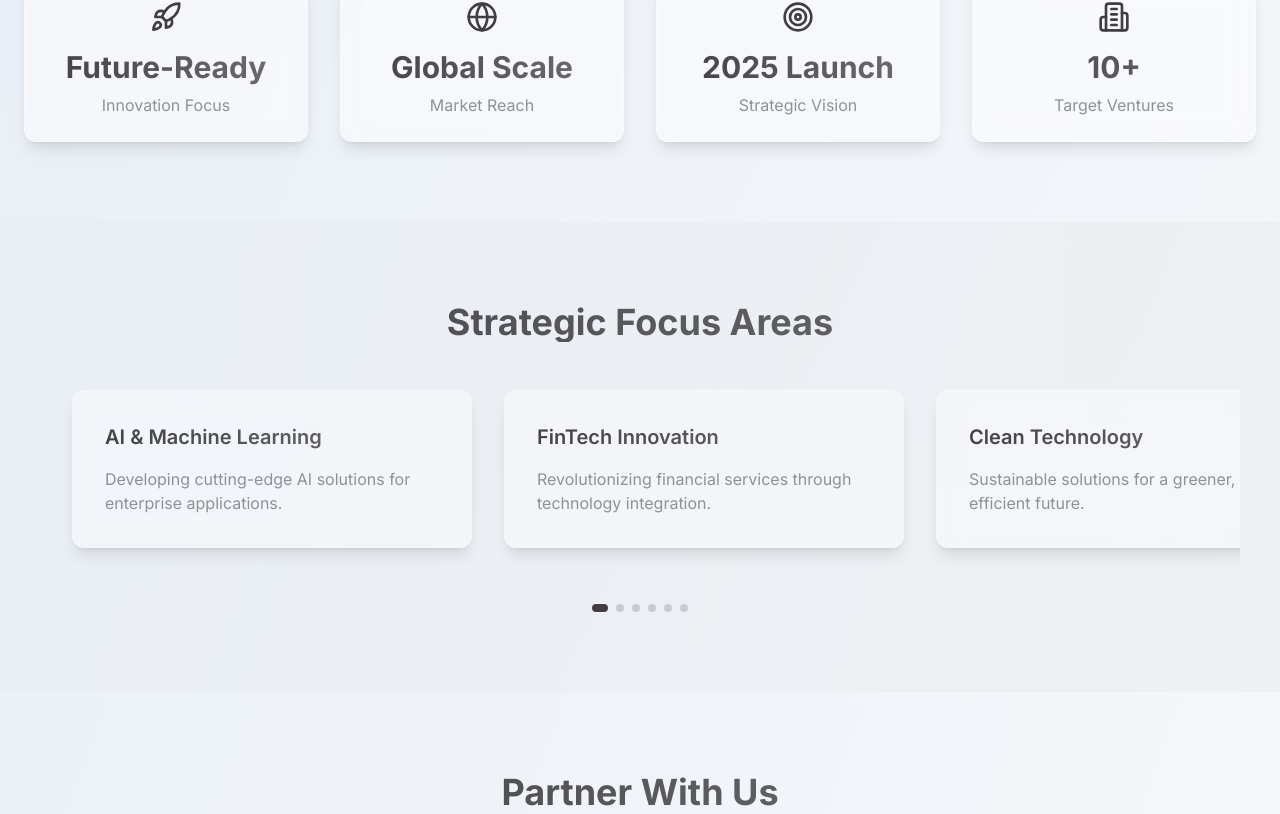
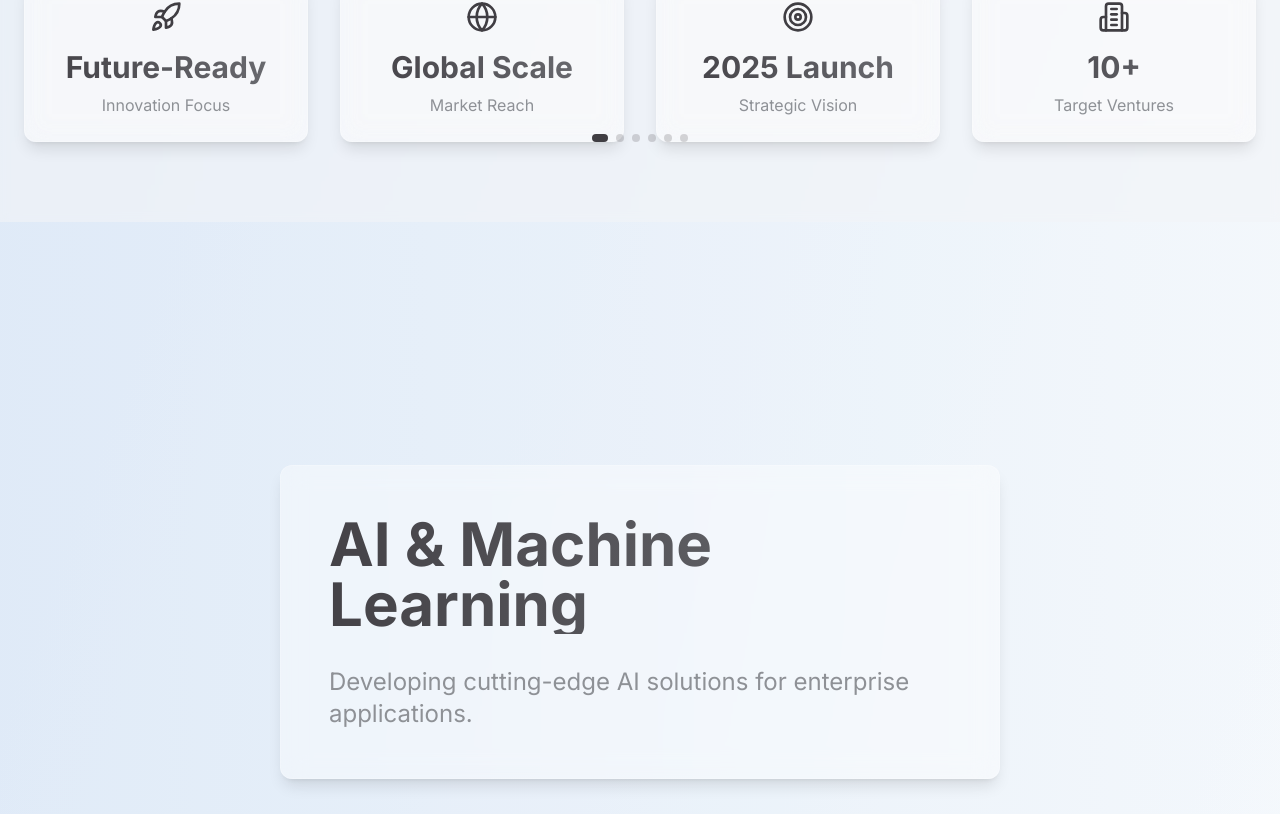
Before and after one commit to Shakz101/conglomerate-connect, a React (Vite) app: page / in a window 1280 px wide. Shown: the part 626-1440 px from the top of the page. Built offline with nearby package versions, Linux system fonts and the light colour scheme.

Commit message:
Refactor Strategic Focus Areas
Improve the design of the Strategic Focus Areas section to use a horizontal scrolling layout, where each focus area occupies the entire viewport width.  The user scrolls horizontally to navigate between full-screen sections.

```diff
--- a/src/index.css
+++ b/src/index.css
@@ -82,6 +82,9 @@
     -webkit-overflow-scrolling: touch;
     scrollbar-width: none;
     -ms-overflow-style: none;
+    scroll-behavior: smooth;
+    width: 100vw;
+    height: 100vh;
   }
 
   .scroll-container::-webkit-scrollbar {
@@ -89,22 +92,23 @@
   }
 
   .scroll-item {
-    @apply flex-none snap-center;
-    width: calc(100% - 2rem);
-    max-width: 400px;
-    scroll-snap-align: center;
+    @apply flex-none snap-start flex items-center justify-center relative;
+    width: 100vw;
+    height: 100vh;
+    scroll-snap-align: start;
   }
 
-  .parallax-bg {
-    background-attachment: fixed;
-    background-position: center;
-    background-repeat: no-repeat;
-    background-size: cover;
-    transform: translateZ(-1px) scale(2);
+  .scroll-content {
+    @apply max-w-3xl mx-auto px-6 relative z-10;
+  }
+
+  .section-bg {
+    @apply absolute inset-0;
+    background: linear-gradient(to right, rgba(223,234,247,0.8), rgba(244,248,252,0.8));
   }
 
   .progress-dots {
-    @apply flex justify-center space-x-2 mt-6;
+    @apply fixed bottom-8 left-1/2 -translate-x-1/2 flex justify-center space-x-2 z-20;
   }
 
   .progress-dot {
--- a/src/pages/Index.tsx
+++ b/src/pages/Index.tsx
@@ -111,17 +111,11 @@ const Index = () => {
         </div>
       </section>
 
-      {/* Strategic Opportunities - Updated Section */}
-      <section className="py-20 px-6 relative overflow-hidden" id="opportunities">
-        <div className="absolute inset-0 parallax-bg bg-gradient-to-r from-secondary/50 to-secondary-dark/50" />
-        <div className="container mx-auto relative">
-          <h2 className="text-4xl font-bold text-gradient mb-12 text-center hover-scale">
-            Strategic Focus Areas
-          </h2>
-
+      {/* Strategic Opportunities - Full Viewport Section */}
+      <section className="relative overflow-hidden" id="opportunities">
         <div
           ref={scrollContainerRef}
-            className="scroll-container pb-8 -mx-4 px-4"
+          className="scroll-container"
         >
           {[
             {
@@ -148,26 +142,28 @@ const Index = () => {
               sector: "Enterprise SaaS",
               description: "Cloud-native solutions for business transformation."
             }
-            ].map(
-              (sector, index) => (
+          ].map((sector, index) => (
+            <div key={sector.sector} className="scroll-item">
+              <div className="section-bg" />
+              <div className="scroll-content">
                 <div
-                  key={sector.sector}
-                  className={`scroll-item mx-4 glass hover-glow p-8 rounded-lg transition-all duration-700 ease-out transform ${
+                  className={`glass hover-glow p-12 rounded-xl transition-all duration-700 ease-out transform ${
                     isVisible ? 'translate-y-0 opacity-100' : 'translate-y-12 opacity-0'
                   }`}
                   style={{
                     transitionDelay: `${index * 100}ms`,
                   }}
                 >
-                  <h3 className="text-xl font-semibold text-gradient mb-4 hover-scale">
+                  <h2 className="text-4xl md:text-5xl lg:text-6xl font-bold text-gradient mb-8 hover-scale">
                     {sector.sector}
-                  </h3>
-                  <p className="text-primary-light">
+                  </h2>
+                  <p className="text-xl md:text-2xl text-primary-light leading-relaxed">
                     {sector.description}
                   </p>
                 </div>
-              )
-            )}
+              </div>
+            </div>
+          ))}
         </div>
 
         <div className="progress-dots">
@@ -177,7 +173,6 @@ const Index = () => {
               className={`progress-dot ${index === activeFocusArea ? 'active' : ''}`}
             />
           ))}
-          </div>
         </div>
       </section>
 
```
Lines whose indentation alone changed are shown as unchanged.
